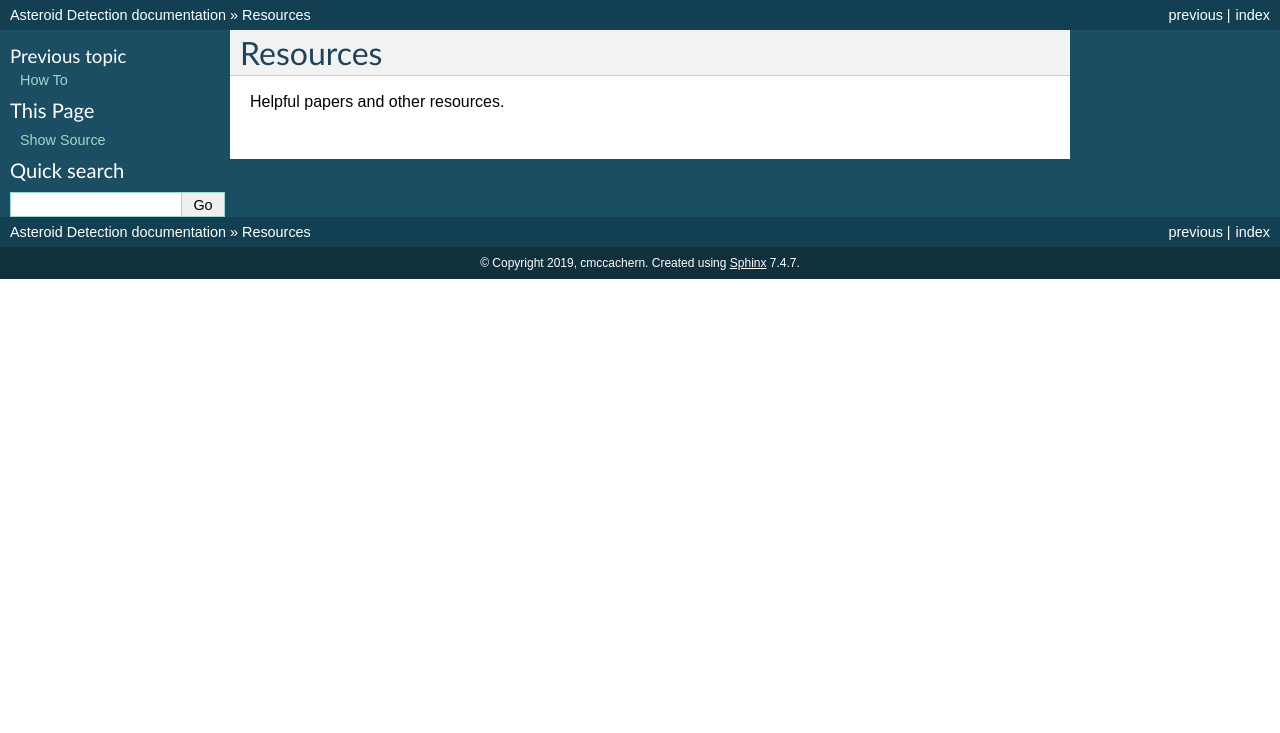
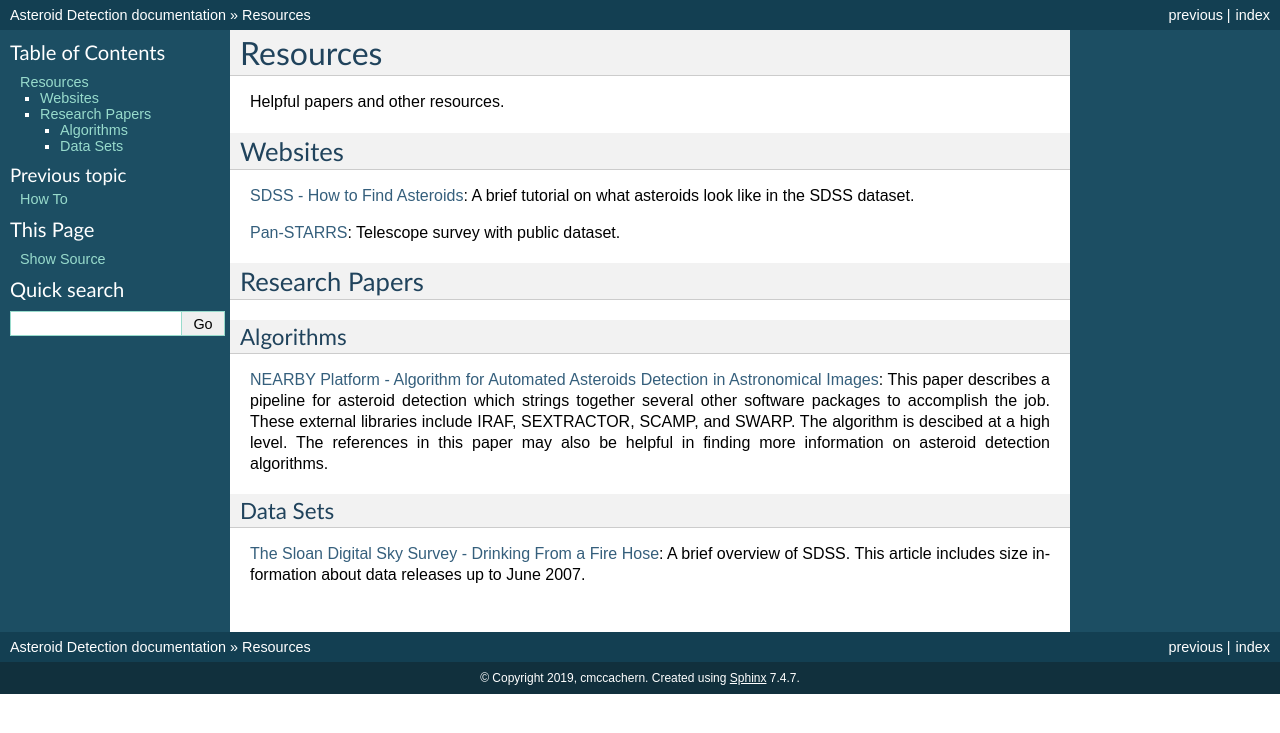
Before and after one commit to cmccachern/asteroid_detection, a Sphinx documentation site: the page built from docs/source/resources/index.rst, in a window 1280 px wide. Shown: the top 733 px of the page. Built offline with Sphinx 7.4.7, drawn with Linux system fonts in a browser that asks for light colours; pages that are not in the unit, such as notebooks, are missing from menus.

Commit message:
Add papers and other links to documents section

```diff
--- a/docs/source/resources/index.rst
+++ b/docs/source/resources/index.rst
@@ -1,4 +1,34 @@
+=========
 Resources
 =========
 
 Helpful papers and other resources.
+
+
+Websites
+========
+
+`SDSS - How to Find Asteroids <http://cas.sdss.org/dr6/en/proj/basic/asteroids/howtofind.asp>`_:
+A brief tutorial on what asteroids look like in the SDSS dataset.
+
+`Pan-STARRS <https://panstarrs.stsci.edu/>`_: Telescope survey with public dataset.
+
+Research Papers
+===============
+
+
+Algorithms
+----------
+
+`NEARBY Platform - Algorithm for Automated Asteroids Detection in Astronomical Images <https://drive.google.com/file/d/1gLCzg12WGUcnZN4PAshGsWTPBqrfM5Kl/view?usp=sharing>`_:
+This paper describes a pipeline for asteroid detection which strings together several other software packages to
+accomplish the job.  These external libraries include IRAF, SEXTRACTOR, SCAMP, and SWARP.  The algorithm is descibed at
+a high level.
+The references in this paper may also be helpful in finding more information on asteroid detection algorithms.
+
+
+Data Sets
+---------
+
+`The Sloan Digital Sky Survey - Drinking From a Fire Hose <https://drive.google.com/file/d/1i4-0AjK56aZUbTjqMwiMCpsoFDhLgYUT/view?usp=sharing>`_:
+A brief overview of SDSS.  This article includes size information about data releases up to June 2007.
```
